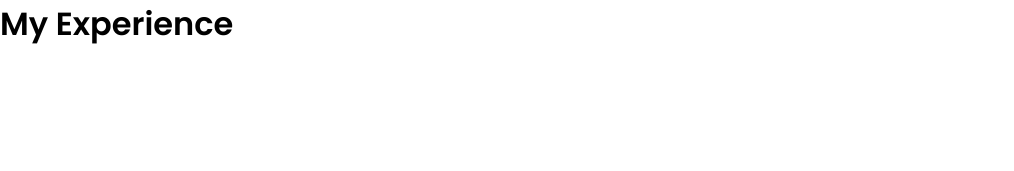
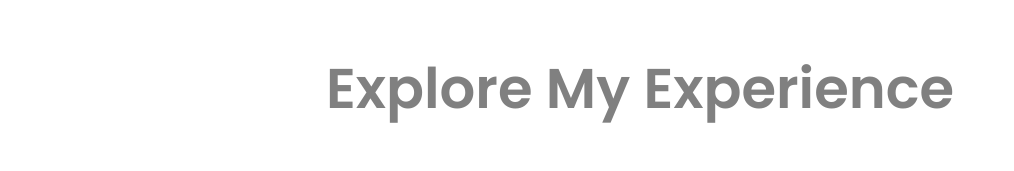
Before and after one commit to SamKristinHo/PersonalWebsite, a plain HTML site: page Experience.html in a window 1280 px wide. Shown: the whole page, without its empty margins (0-1014 px from the left). Drawn offline with Linux system fonts and the light colour scheme.

```diff
--- a/Experience.html
+++ b/Experience.html
@@ -1,17 +1,25 @@
+<!-- This is a subpage, styling will follow subpageStyle.css-->
 <!DOCTYPE html>
 <html lang="en">
 <head>
   <meta charset="UTF-8">
   <meta name="viewport" content="width=device-width, initial-scale=1.0">
   <title>Projects</title>
-  <link rel="stylesheet" href="style.css">
+  <link rel="stylesheet" href="subpageStyle.css">
   <link rel="stylesheet" href="mediaqueries.css">
 </head>
 
 <body>
-<h1>My Experience</h1>
+<body>
+  <div class="subpage-headers"> <!-- Header Div-->
+    <h1>Explore My Experience</h1>
+  </div> <!-- Header Div End-->
 
 
 
 
 </body>
+
+
+
+</body>
--- /dev/null
+++ b/subpageStyle.css
@@ -0,0 +1,21 @@
+/* -------------------------IMPORTING GOOGLE FONTS------------------------- */
+@import url('https://fonts.googleapis.com/css2?family=Poppins:wght@300;400;500;600&display=swap');
+
+/*
+
+Subpage (Projects, Experience) styling css sheet.
+Subpages are those that flow directly from a link from homepage at index.html
+
+*/
+
+.subpage-headers {
+  display: flex;
+  flex-direction: column;
+  align-items: center;
+}
+
+h1 {
+  font-size: 3.5rem;
+  font-family: Poppins;
+  color: grey;
+}
```
Also changed, not shown: Projects.html (+6 -2 lines), ProjectMedia/RPM.jpeg (added), 1 other file.
